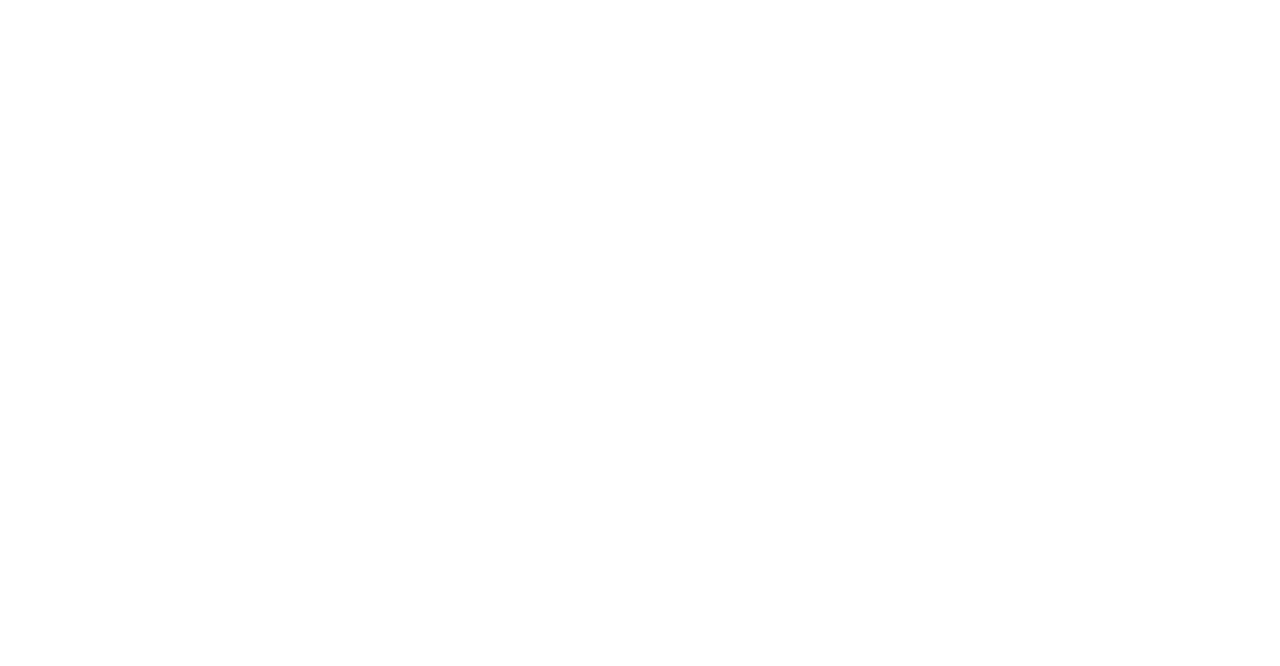
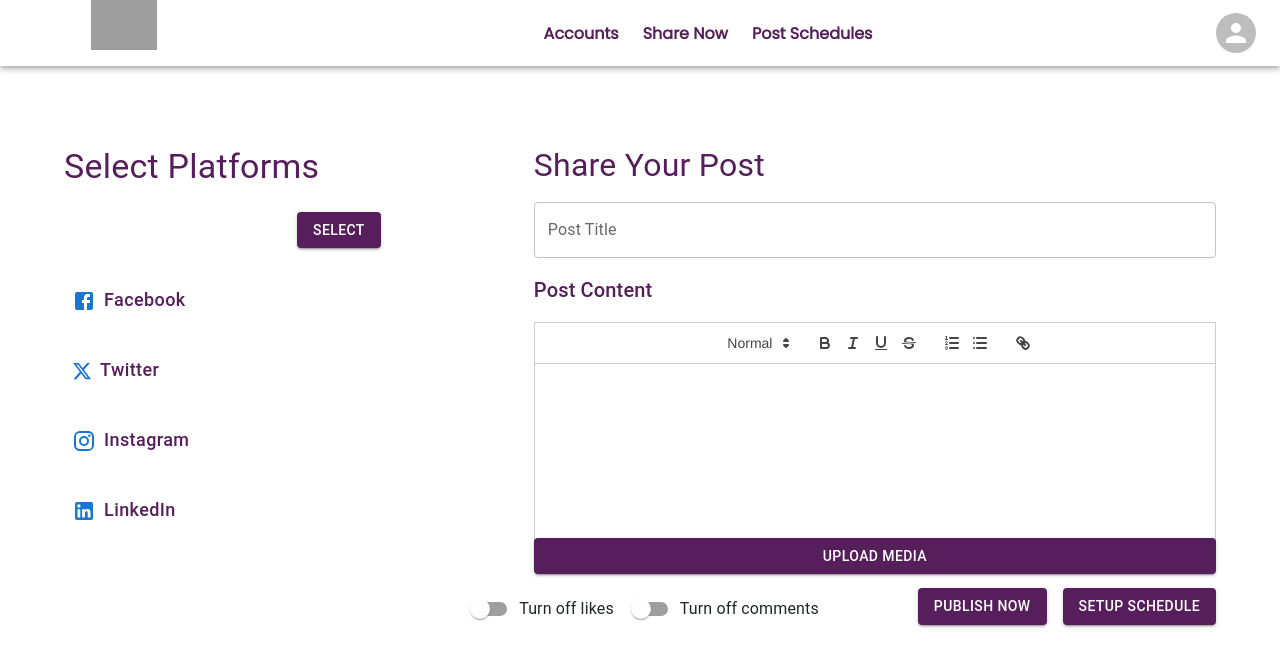
Before and after one commit to Sharim0684/webbbbbbbbbbbbbbbb, a React (Create React App) app: page /sharePost in a window 1280 px wide. Before the commit this address had no page. Shown: the top 666 px of the page. Built offline with nearby package versions, Linux system fonts and the light colour scheme; grey boxes are pictures that could not be loaded.

Commit message:
added switch

```diff
--- a/package.json
+++ b/package.json
@@ -14,14 +14,14 @@
     "@fortawesome/react-fontawesome": "^0.2.2",
     "@mui/icons-material": "^6.4.5",
     "@mui/lab": "^6.0.0-beta.29",
-    "@mui/material": "^6.4.5",
+    "@mui/material": "^6.4.6",
     "@mui/styled-engine-sc": "^6.4.3",
     "@mui/x-date-pickers": "^7.27.1",
     "axios": "^1.7.9",
     "bootstrap": "^5.3.3",
     "bootstrap-icons": "^1.11.3",
     "cra-template": "1.2.0",
-    "date-fns": "^2.30.0",
+    "date-fns": "^2.29.3",
     "react": "^18.3.1",
     "react-bootstrap": "^2.10.9",
     "react-dom": "^18.3.1",
--- a/src/App.js
+++ b/src/App.js
@@ -32,6 +32,12 @@
           <Route exact path='/verification' Component={VerificationPage} />
           <Route exact path='/set-new-paswd' Component={SetNewPassword} />
           <Route exact path='/add-accounts' Component={AccountsPage} />
+          <Route exact path='/sharePost' Component={SharePostPage} />
+          <Route exact path='/thankYouPage' Component={ThankYouPage} />
+          <Route exact path='/profile' Component={ProfilePage} />
+          <Route exact path='/history' Component={HistoryPage} />
+          <Route exact path='/schedulePage' Component={SetupSchedulePage} />
+          <Route exact path='/autoPost' Component={AutoPostSettings} />
         </Routes>
       </BrowserRouter>
       {/* <Header/> */}
--- a/src/components/SharePost/sharePost.jsx
+++ b/src/components/SharePost/sharePost.jsx
@@ -12,6 +12,7 @@
     Modal,
     IconButton,
     Divider,
+    Switch,
 } from "@mui/material";
 // import  Container from '@mui/system';
 import Header from "../Header";
@@ -23,6 +24,8 @@
 import ReactQuill from "react-quill";
 import "react-quill/dist/quill.snow.css";
 import { styled } from "@mui/system";
+
+
 import { useNavigate } from "react-router-dom";
 
 const CustomQuill = styled("div")({
@@ -47,6 +50,8 @@
     const [selectAll, setSelectAll] = useState(false);
     const [postContent, setPostContent] = useState("");
     const [postTitle, setPostTitle] = useState("");
+    const [turnOffLikes, setTurnOffLikes] = useState(false);
+    const [turnOffComments, setTurnOffComments] = useState(false);
     const [errors, setErrors] = useState({
         title: "",
         content: "",
@@ -87,6 +92,13 @@
         setSelectedPlatforms([]);
         setShowCheckboxes(false);
         setSelectAll(false);
+    };
+    const likesSwitch = (event) => {
+        setTurnOffLikes(event.target.checked);
+    };
+
+    const commentsSwitch = (event) => {
+        setTurnOffComments(event.target.checked);
     };
 
     const handlePostChange = (content) => {
@@ -330,9 +342,31 @@
                                 </Button>
                             </Stack>
                         </Stack>
+                        {/* <FormGroup>
+                            <FormControlLabel
+                            control={<Switch defaultChecked color="secondary"/>} label="trunoff likes">
+
+                            </FormControlLabel>
+                        </FormGroup> */}
+                       <Stack direction="row" spacing={1} justifyContent="center" sx={{ marginTop: 2 }}>
+                       <FormControlLabel control={
+                                               <Switch
+                                               color="#561f5b"
+                                              checked={turnOffLikes}
+                                              onChange={likesSwitch}/>}
+                                              label="Turn off likes"
+                                                 />
+                       <FormControlLabel control={
+                                             <Switch
+                                             color="#561f5b"
+                                             checked={turnOffComments}
+                                             onChange={commentsSwitch}/> }
+                                             label="Turn off comments"/>
+                                              </Stack>
 
 
-                        <Stack direction="row" spacing={2} justifyContent="flex-end" sx={{ marginTop: 3 }}>
+
+                        <Stack direction="row" spacing={2} justifyContent="flex-end" sx={{ marginTop: -5 }}>
                             <Button
                                 variant="contained"
                                 onClick={handlePublish}
```
Also changed, not shown: 1 other file (tests, documents, lock files or other folders).
